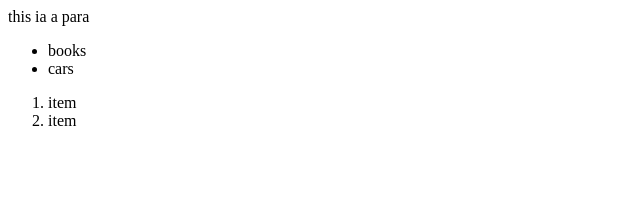
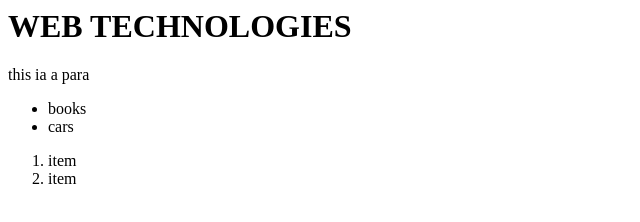
Before and after one commit to Mahad-Mun1r/first-lab-2502080, a plain HTML site: page index.html in a window 1280 px wide. Shown: the whole page, without its empty margins (0-640 px from the left). Drawn offline with Linux system fonts and the light colour scheme.

Commit message:
Update index.html

```diff
--- a/index.html
+++ b/index.html
@@ -4,6 +4,7 @@
     </head>
 
     <body>
+       <H1>WEB TECHNOLOGIES</H1>
        <p>this ia a para</p>
        <ul>
         <li>books</li>
@@ -15,4 +16,5 @@
        </ol>
     <br>
     </body>
+
 </html>
```
